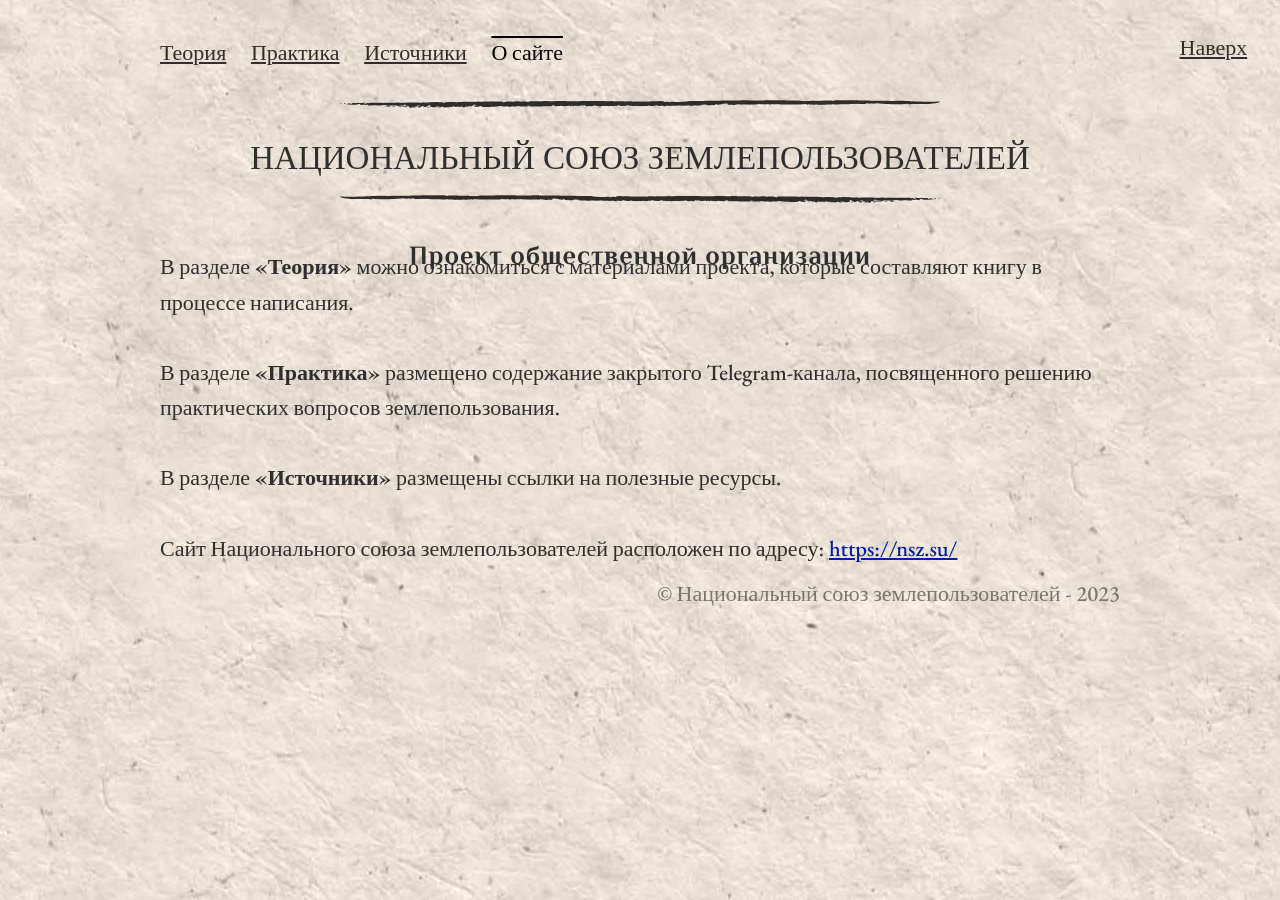
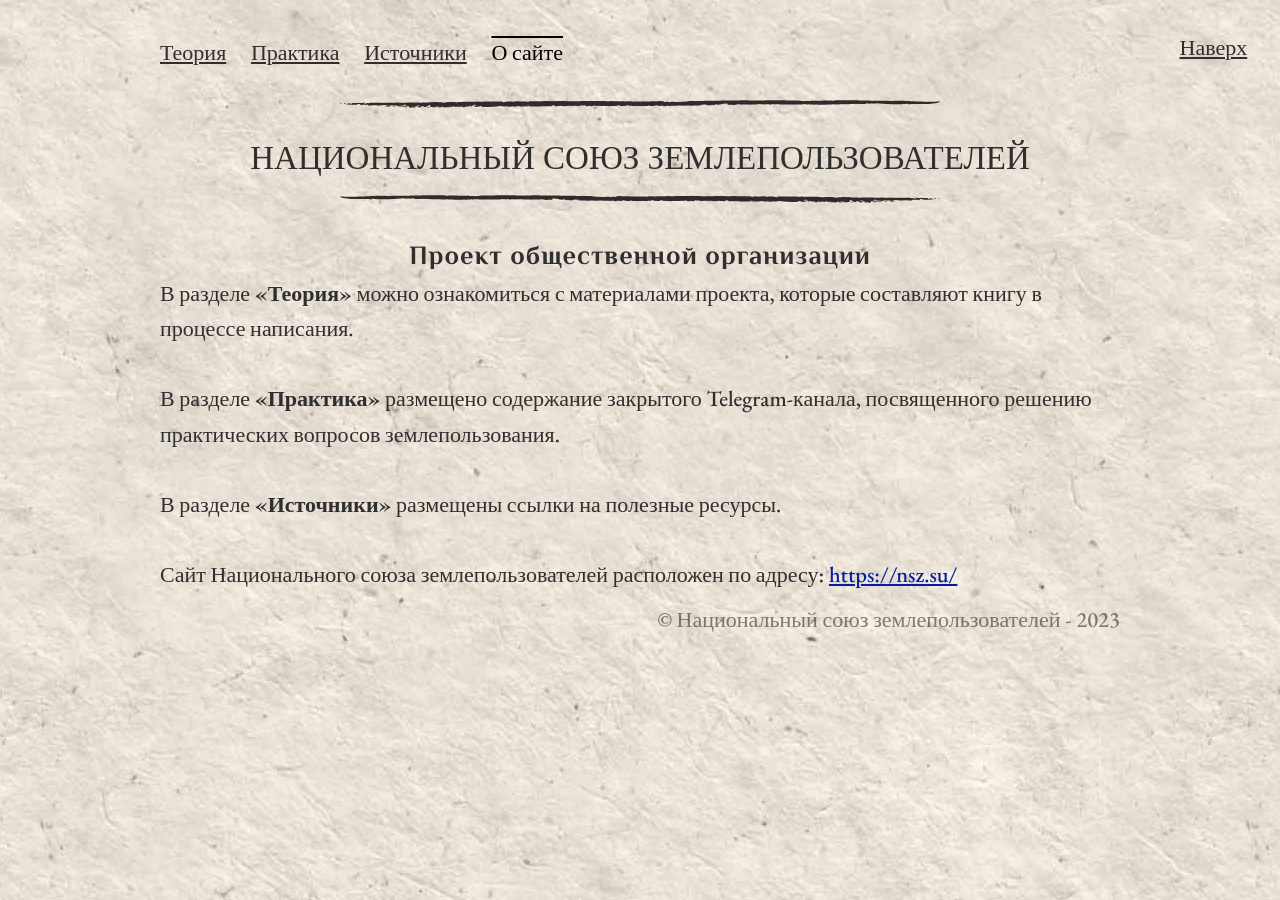
Before and after one commit to SergSi/land-use-art, a Jekyll site: the page built from index.md, in a window 1280 px wide. Built offline with Jekyll 4.4.1, drawn with Linux system fonts in a browser that asks for light colours; some web fonts are replaced.

Commit message:
Update head.html

```diff
--- a/_includes/head.html
+++ b/_includes/head.html
@@ -6,7 +6,7 @@
     <img src="{{ site.baseurl }}/assets/img/grunge.png" alt="" class="line flip bordernot">
     {% if page.abstract %}<h4 style="margin-top: 0;"class="center">{{ page.abstract }}</h4>{% endif %}
     {% if page.author %}<h5 style="margin-bottom: 0; margin-top: 0;" class="center author">{{ page.author }}</h5>{% endif %}
-    {% if page.subtitle %}<h6 style="margin-bottom: -1em; font-weight: 600; font-size: 1.2em; letter-spacing: 1px;" class="center">{{ page.subtitle }}</h6>{% endif %}
+    {% if page.subtitle %}<h6 style="margin-bottom: 0em; font-weight: 600; font-size: 1.2em; letter-spacing: 1px;" class="center">{{ page.subtitle }}</h6>{% endif %}
     {% if page.abstract %}<h4 style="margin-top: 0; font-style: italic; font-family: 'Old Standard TT', serif;" class="center">{{ page.abstract }}<br></h4>{% endif %}
   </div>
 </header>
```
